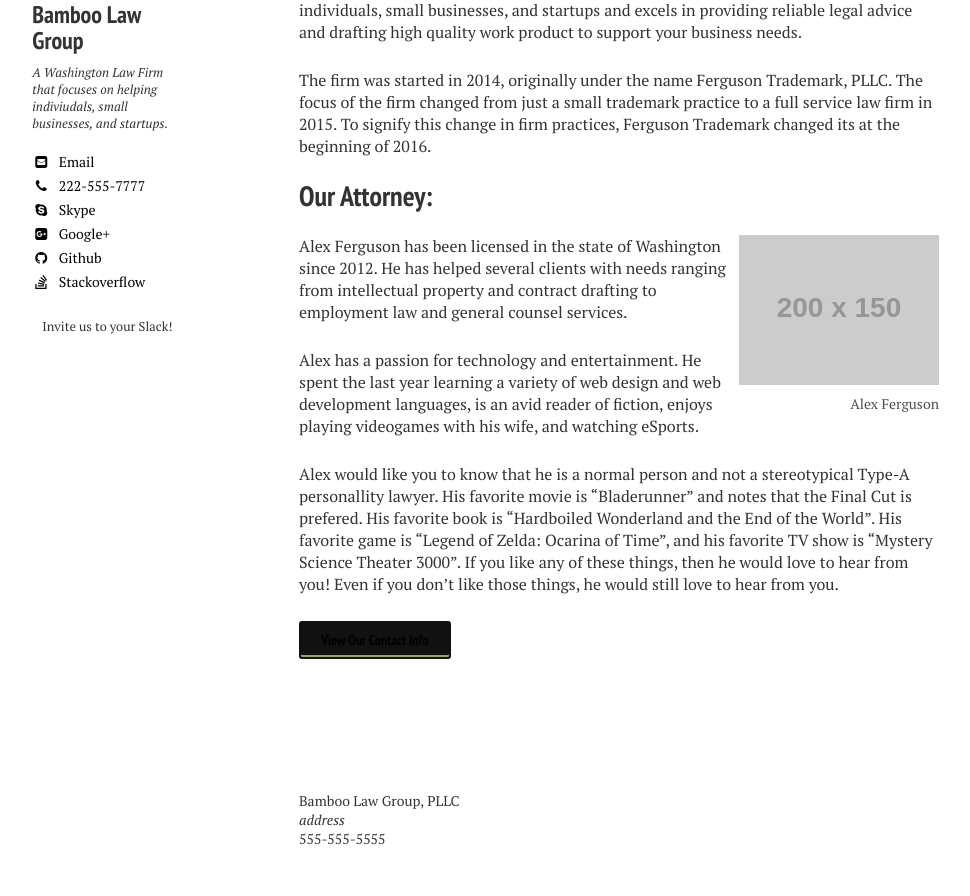
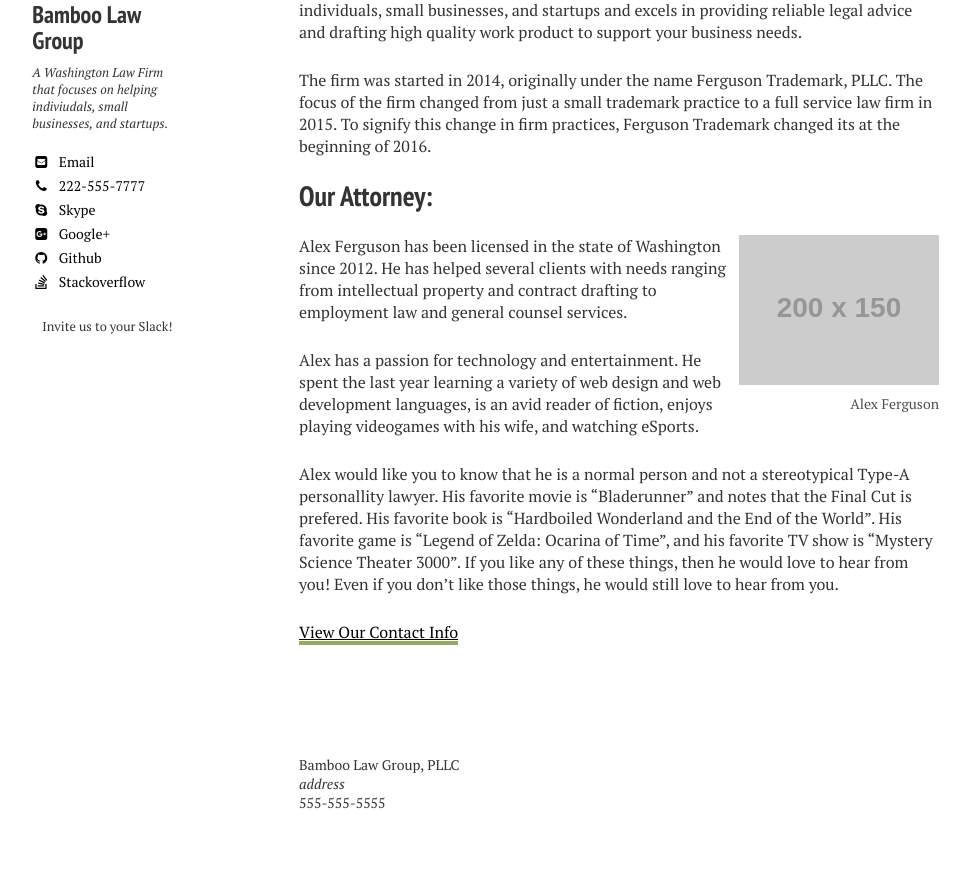
Before and after one commit to nerdyfergy/blg-site-mm3, a Jekyll site: the page built from about/index.md, in a window 1280 px wide. Shown: the part 758-1654 px from the top of the page, without its empty margins (21-991 px from the left). Built offline with Jekyll 4.4.1, drawn with Linux system fonts in a browser that asks for light colours; after the commit the page ends 1618 px from its top, so only the background shows below that.

Commit message:
Update index.md

```diff
--- a/about/index.md
+++ b/about/index.md
@@ -25,4 +25,4 @@ Alex has a passion for technology and entertainment. He spent the last year lear
 
 Alex would like you to know that he is a normal person and not a stereotypical Type-A personallity lawyer. His favorite movie is "Bladerunner" and notes that the Final Cut is prefered. His favorite book is "Hardboiled Wonderland and the End of the World". His favorite game is "Legend of Zelda: Ocarina of Time", and his favorite TV show is "Mystery Science Theater 3000". If you like any of these things, then he would love to hear from you! Even if you don't like those things, he would still love to hear from you.
 
-<a markdown="0" href="{{ site.url }}/contact" class="btn">View Our Contact Info</a>
+<a markdown="0" href="{{ site.url }}/contact">View Our Contact Info</a>
```
